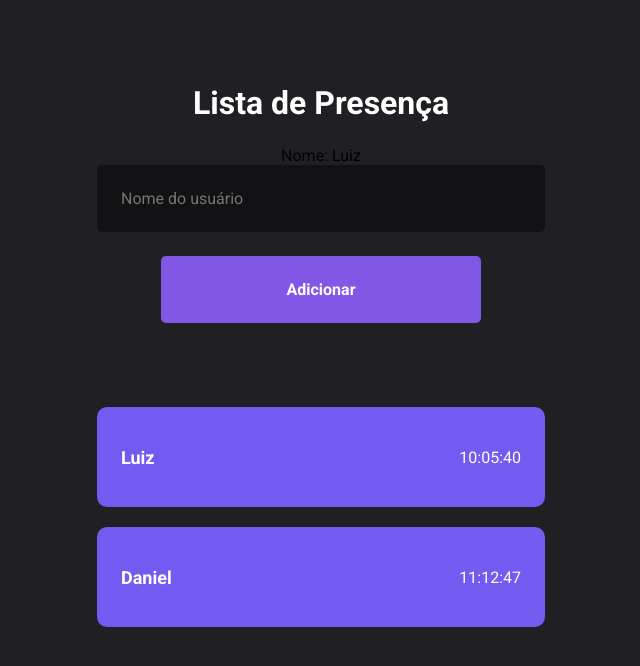
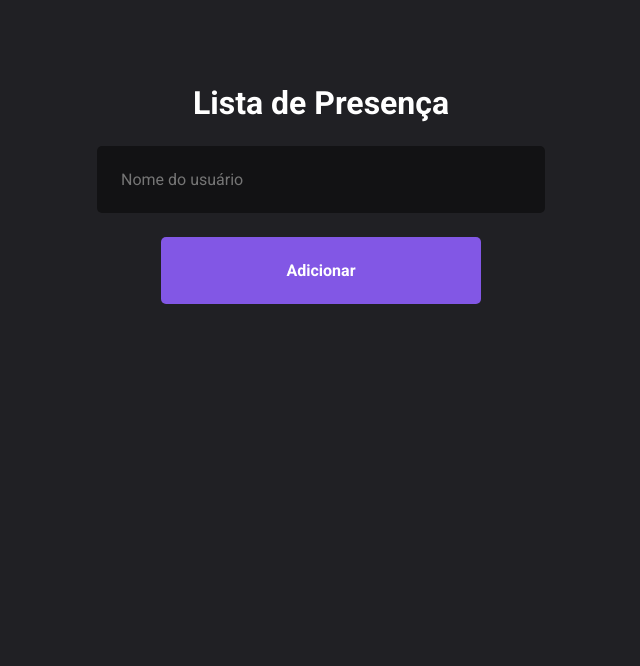
Before and after one commit to luizfranzon/rocketseat-discover, a React (Vite) app in the folder especializar/3-fundamentos-do-reactJS/reactApp/: page / in a window 1280 px wide. Shown: the top 666 px of the page, without its empty margins (319-959 px from the left). Built offline with nearby package versions, Linux system fonts and the light colour scheme.

Commit message:
added function to get time and ...prevState

```diff
--- a/especializar/3-fundamentos-do-reactJS/reactApp/src/pages/Home/index.jsx
+++ b/especializar/3-fundamentos-do-reactJS/reactApp/src/pages/Home/index.jsx
@@ -4,23 +4,37 @@ import './styles.css'
 import Card from "../../components/Card"
 
 function Home() {
-    const [studentName, setStudentName] = useState("Luiz");
+    const [studentName, setStudentName] = useState("Nome não definido");
+    const [students, setStudents] = useState([])
+
+    function handleAddStudent() {
+        const newStudent = {
+            name: studentName,
+            time: new Date().toLocaleTimeString("pt-br", {
+                hour: '2-digit',
+                minute: '2-digit',
+                second: '2-digit'
+            })
+        };
+
+        setStudents(prevState => [...prevState, newStudent])
+    }
+
     return (
         <div className="container">
 
             <h1>Lista de Presença</h1>
-
-            <span>Nome: {studentName}</span>
 
             <input
                 type="text"
                 placeholder="Nome do usuário"
                 onChange={e => setStudentName(e.target.value)}
             />
-            <button>Adicionar</button>
+            <button onClick={handleAddStudent}>Adicionar</button>
 
-            <Card name="Luiz" time="10:05:40"/>
-            <Card name="Daniel" time="11:12:47"/>
+            {
+                students.map(student => <Card name={student.name} time={student.time}/>)
+            }
 
         </div>
     )
```
